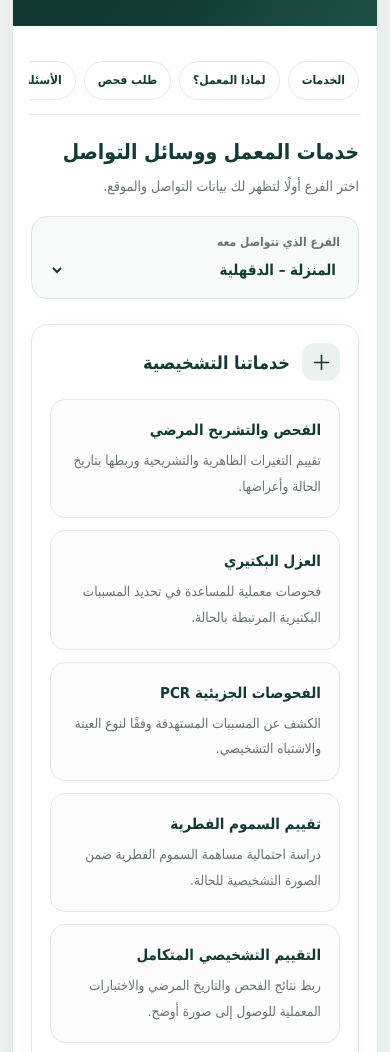
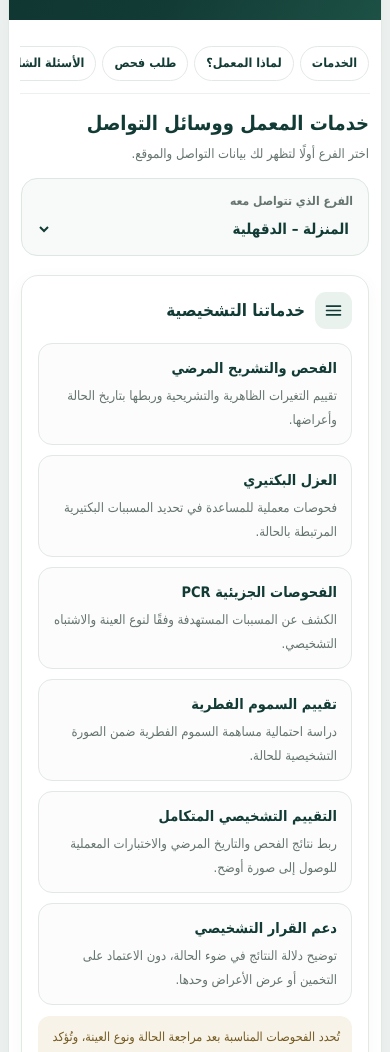
Before and after one commit to elfat7-lab/elfat7-lab, a plain HTML site: page index.html in a window 390 px wide. Shown: the part 506-1558 px from the top of the page. Drawn offline with Linux system fonts and the light colour scheme.

Commit message:
Refine mobile spacing and navigation presentation

```diff
--- a/index.html
+++ b/index.html
@@ -125,6 +125,46 @@ a:focus-visible,button:focus-visible,select:focus-visible,input:focus-visible,te
 @media(max-width:760px){.quick-nav{justify-content:flex-start;flex-wrap:nowrap;overflow-x:auto;padding:10px 2px 14px;margin:0 -2px 20px;scrollbar-width:thin}.quick-nav a{white-space:nowrap;padding:8px 13px}.hero{min-height:0}.section-card{border-radius:17px}.section-icon{width:38px;height:38px}.intro-row h2{font-size:21px}}
 @media(max-width:390px){.quick-nav a{font-size:12px}.hero{padding-left:17px;padding-right:17px}.hero-tag{font-size:12px}}
 
+
+
+/* Mobile refinement based on device screenshot */
+@media(max-width:760px){
+ .page-shell{padding:10px 10px 24px}
+ .main-content{padding:21px 15px 24px}
+ .quick-nav{
+   justify-content:flex-start;flex-wrap:nowrap;overflow-x:auto;overflow-y:hidden;
+   gap:7px;padding:8px 1px 12px;margin:0 -1px 17px;
+   scrollbar-width:none;-ms-overflow-style:none;
+   border-bottom:1px solid #edf1ee;
+   overscroll-behavior-x:contain;-webkit-overflow-scrolling:touch;
+ }
+ .quick-nav::-webkit-scrollbar{display:none;width:0;height:0}
+ .quick-nav a{flex:0 0 auto;white-space:nowrap;padding:7px 13px;font-size:13px;line-height:1.5}
+ .intro-row{margin-bottom:19px}
+ .intro-row h2{font-size:20px;line-height:1.5}
+ .intro-row p{font-size:13px;line-height:1.7}
+ .branch-panel{margin-top:13px;padding:12px 15px;min-height:78px}
+ .sections-grid{gap:12px}
+ .section-card{padding:19px;border-radius:17px}
+ .section-heading{gap:10px;margin-bottom:14px;font-size:17px}
+ .section-icon{width:37px;height:37px;border-radius:11px}
+ .feature-grid{gap:10px}
+ .feature{padding:15px 16px;border-radius:14px}
+ .feature strong{font-size:14.5px;margin-bottom:4px}
+ .feature p{font-size:13px;line-height:1.8}
+ .service-note{margin-top:11px;padding:10px 12px;font-size:12.5px}
+ .request-form{gap:10px}
+ .faq-list{gap:8px}
+ .faq-list details{padding:12px 14px}
+}
+@media(max-width:390px){
+ .page-shell{padding:8px 8px 20px}
+ .main-content{padding:18px 12px 21px}
+ .quick-nav{gap:6px;margin-bottom:14px}
+ .quick-nav a{padding:7px 11px;font-size:12.5px}
+ .section-card{padding:16px}
+ .feature{padding:13px 14px}
+}
 </style>
 </head>
 <body>
@@ -158,7 +198,7 @@ a:focus-visible,button:focus-visible,select:focus-visible,input:focus-visible,te
 </div>
 
 <section class="section-card wide" id="services">
-<h2 class="section-heading"><span class="section-icon"><svg viewBox="0 0 24 24" aria-hidden="true"><path d="M12 4v16M4 12h16"/></svg></span>خدماتنا التشخيصية</h2>
+<h2 class="section-heading"><span class="section-icon"><svg viewBox="0 0 24 24" aria-hidden="true"><path d="M4 7h16M4 12h16M4 17h16"/></svg></span>خدماتنا التشخيصية</h2>
 <div class="feature-grid">
 <div class="feature"><strong>الفحص والتشريح المرضي</strong><p>تقييم التغيرات الظاهرية والتشريحية وربطها بتاريخ الحالة وأعراضها.</p></div>
 <div class="feature"><strong>العزل البكتيري</strong><p>فحوصات معملية للمساعدة في تحديد المسببات البكتيرية المرتبطة بالحالة.</p></div>
```
